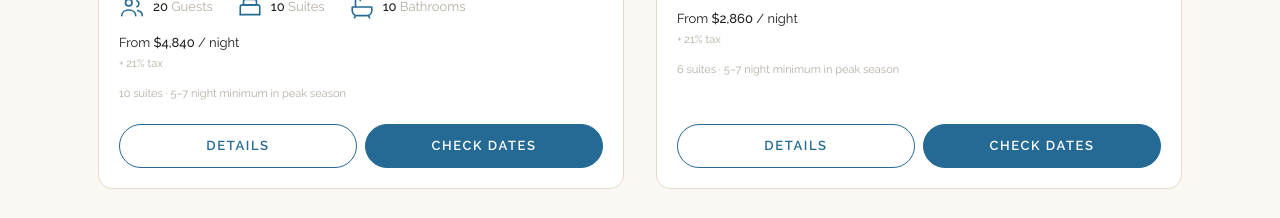
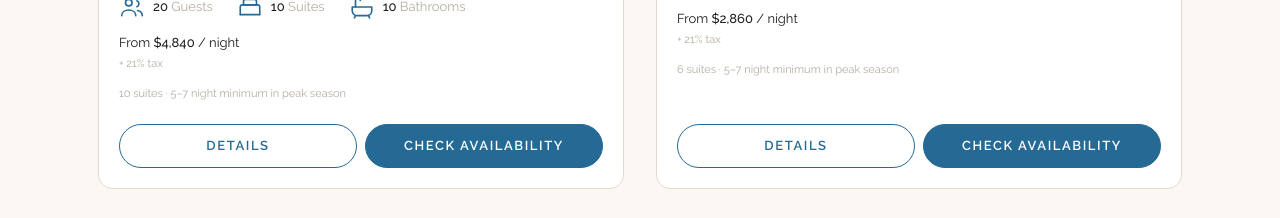
Before and after one commit to Tiggreee/Triple_Island, a Next.js app: page /villas in a window 1280 px wide. Shown: the part 1760-1978 px from the top of the page. Built offline with nearby package versions, Linux system fonts and the light colour scheme; no server answers.

Commit message:
villa-card: el boton decia 'Check Dates', la referencia dice 'Check availability'

```diff
--- a/src/components/villa/villa-card.tsx
+++ b/src/components/villa/villa-card.tsx
@@ -41,7 +41,7 @@ export function VillaCard({ villa }: { villa: VillaData }) {
           <Button variant="secondary" className="h-11 w-full" onClick={() => setOpen(true)}>
             Details
           </Button>
-          <CheckAvailabilityButton villaSlug={villa.slug} label="Check Dates" icon={false} className="h-11 w-full" />
+          <CheckAvailabilityButton villaSlug={villa.slug} label="Check Availability" icon={false} className="h-11 w-full" />
         </div>
       </div>
       <VillaDetailModal
```
